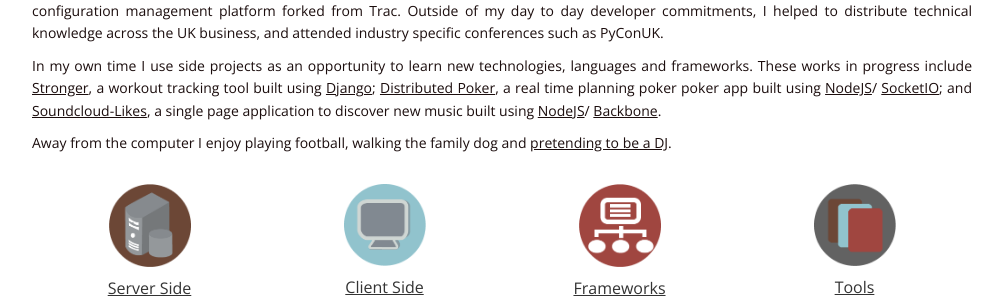
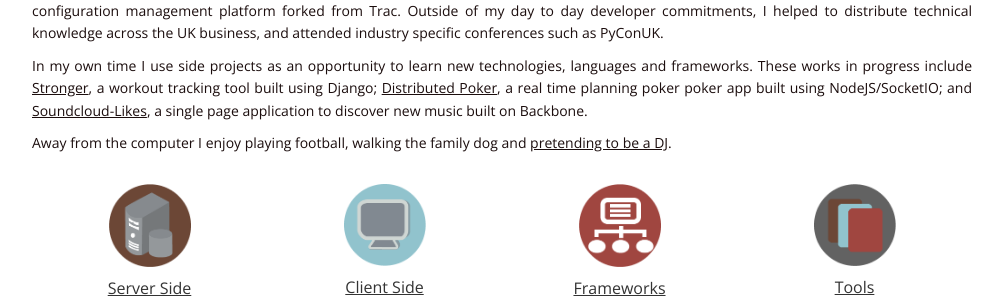
Before and after one commit to dannymilsom/dannymilsom.co.uk, a Django app: page / in a window 1280 px wide. Shown: the part 274-574 px from the top of the page, without its empty margins (138-1141 px from the left). Run offline with Django 3.2, Linux system fonts and the light colour scheme; data that the repository does not hold is empty; parts of the project's set-up code (start-up, migrations or seed data) failed here and were passed over; some libraries are stand-ins or nearby versions; some web fonts are replaced.

Commit message:
Removed links to technology from about me text

```diff
--- a/about/templates/homepage.html
+++ b/about/templates/homepage.html
@@ -29,16 +29,12 @@ Danny Milsom | Home
       <p>In my own time I use side projects as an opportunity to learn new
         technologies, languages and frameworks. These works in progress include
         <a href="https://github.com/dannymilsom/stronger">Stronger</a>, a
-        workout tracking tool built using
-        <a href="https://www.djangoproject.com/">Django</a>;
+        workout tracking tool built using Django;
         <a href="https://github.com/dannymilsom/distributed-poker">
         Distributed Poker</a>, a real time planning poker poker app built
-        using <a href="http://nodejs.org/">NodeJS</a>/
-        <a href="http://socket.io/">SocketIO</a>; and
+        using NodeJS/SocketIO; and
         <a href="https://github.com/dannymilsom/soundcloud-likes">Soundcloud-Likes</a>,
-        a single page application to discover new music built
-        using <a href="http://nodejs.org/">NodeJS</a>/
-        <a href="http://backbonejs.org/">Backbone</a>.
+        a single page application to discover new music built on Backbone.
       <p>Away from the computer I enjoy playing football, walking the family
         dog and <a href="https://soundcloud.com/inthecity123"> pretending to be
         a DJ</a>.</p>
```
